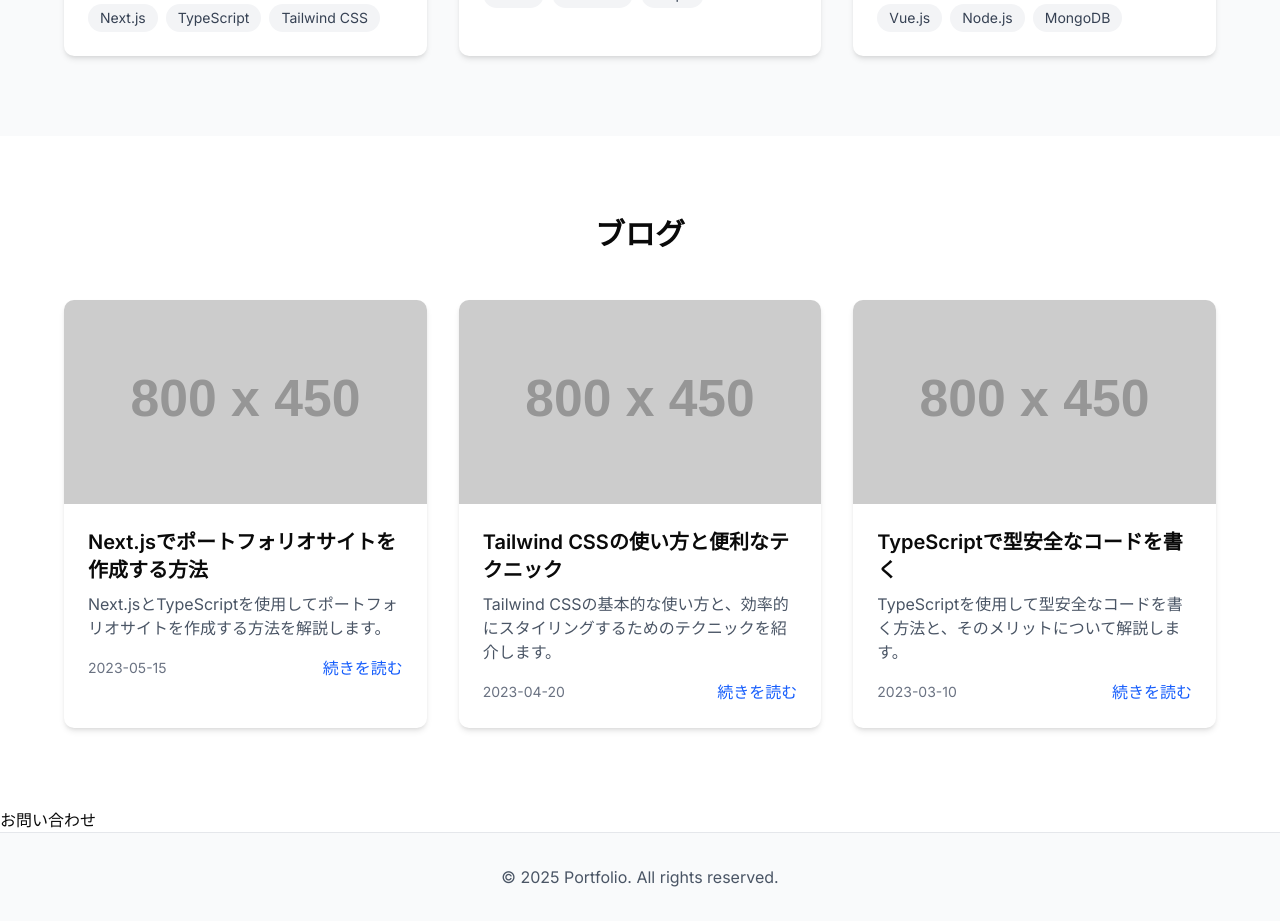
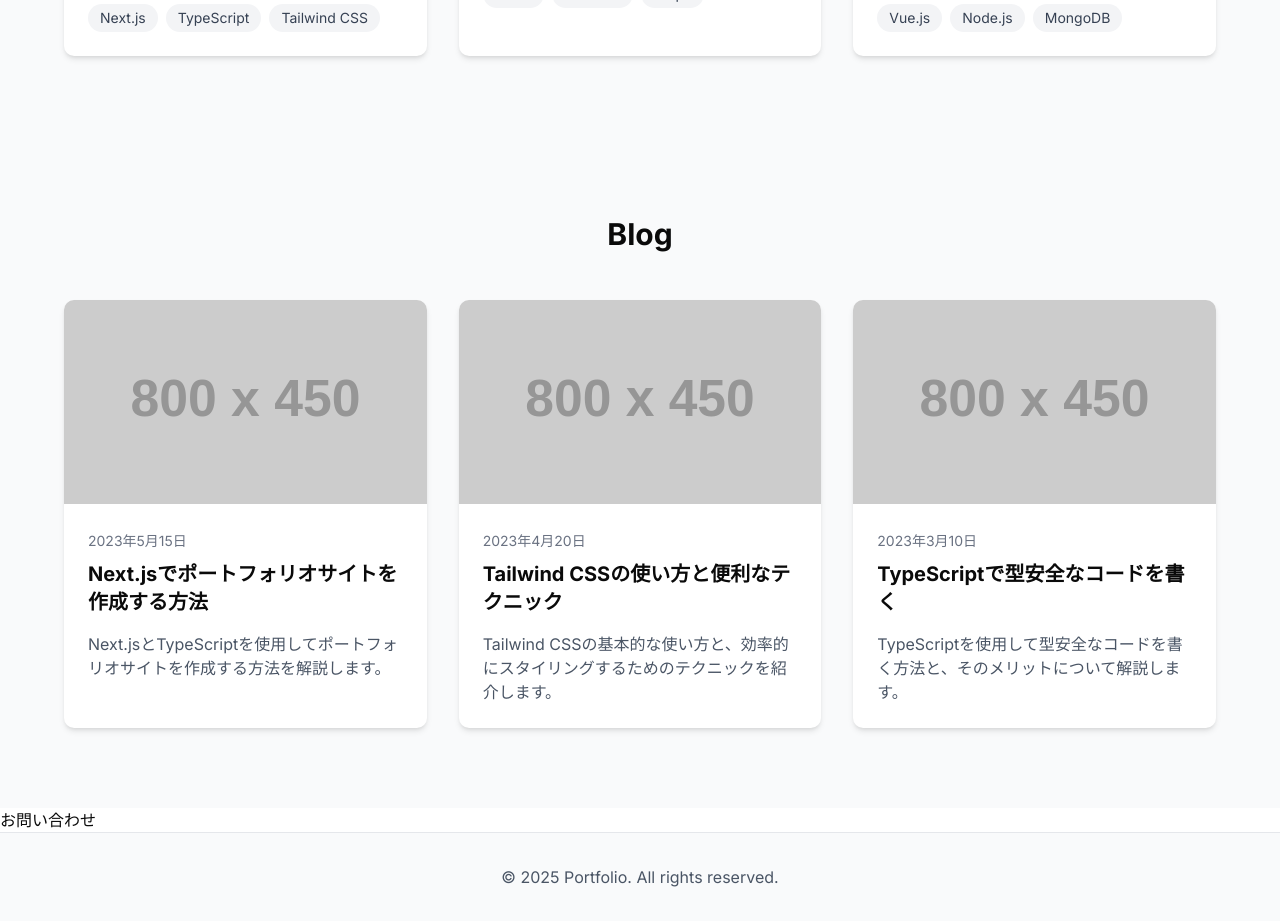
Before and after one commit to nekihcom/portfolio, a Next.js app: page / in a window 1280 px wide. Shown: the part 640-1561 px from the top of the page. Built offline with nearby package versions, Linux system fonts and the light colour scheme.

Commit message:
✨: ブログのタイトルをリンクに変更し、続きを読むリンクを削除

```diff
--- a/src/components/sections/Blog.tsx
+++ b/src/components/sections/Blog.tsx
@@ -3,31 +3,19 @@
 import { motion } from "framer-motion"
 import Image from "next/image"
 import { blogData } from "@/data/blog"
-import { Container } from "../../components/ui/Container"
+import { Container } from "@/components/ui/Container"
+import { SectionTitle } from "@/components/ui/SectionTitle"
+import { formatDate } from "@/lib/utils"
+import Link from "next/link"
 
-export function Blog() {
+export const Blog = () => {
   return (
-    <section className="py-20 bg-white">
-      <Container className="max-w-[1200px]">
-        <motion.h2
-          initial={{ opacity: 0, y: 20 }}
-          whileInView={{ opacity: 1, y: 0 }}
-          viewport={{ once: true }}
-          transition={{ duration: 0.5 }}
-          className="text-3xl font-bold text-center mb-12"
-        >
-          ブログ
-        </motion.h2>
+    <section id="blog" className="py-20 bg-gray-50">
+      <Container>
+        <SectionTitle>Blog</SectionTitle>
         <div className="grid grid-cols-1 md:grid-cols-2 lg:grid-cols-3 gap-8">
-          {blogData.map((post, index) => (
-            <motion.article
-              key={post.title}
-              initial={{ opacity: 0, y: 20 }}
-              whileInView={{ opacity: 1, y: 0 }}
-              viewport={{ once: true }}
-              transition={{ duration: 0.5, delay: index * 0.1 }}
-              className="bg-white rounded-lg shadow-md overflow-hidden"
-            >
+          {blogData.map((post) => (
+            <article key={post.title} className="bg-white rounded-lg shadow-md overflow-hidden">
               <div className="aspect-video relative">
                 <Image
                   src={post.image}
@@ -37,21 +25,15 @@ export function Blog() {
                 />
               </div>
               <div className="p-6">
-                <h3 className="text-xl font-semibold mb-2">{post.title}</h3>
-                <p className="text-gray-600 mb-4">{post.excerpt}</p>
-                <div className="flex justify-between items-center">
-                  <span className="text-sm text-gray-500">{post.date}</span>
-                  <a
-                    href={post.url}
-                    className="text-blue-600 hover:text-blue-800"
-                    target="_blank"
-                    rel="noopener noreferrer"
-                  >
-                    続きを読む
-                  </a>
-                </div>
+                <time className="text-sm text-gray-500">{formatDate(post.date)}</time>
+                <h3 className="mt-2 text-xl font-bold">
+                  <Link href={post.url} className="hover:text-blue-600 transition-colors">
+                    {post.title}
+                  </Link>
+                </h3>
+                <p className="mt-4 text-gray-600">{post.excerpt}</p>
               </div>
-            </motion.article>
+            </article>
           ))}
         </div>
       </Container>
--- /dev/null
+++ b/src/components/ui/SectionTitle.tsx
@@ -0,0 +1,19 @@
+import { motion } from "framer-motion"
+
+interface SectionTitleProps {
+  children: React.ReactNode
+}
+
+export const SectionTitle = ({ children }: SectionTitleProps) => {
+  return (
+    <motion.h2
+      initial={{ opacity: 0, y: 20 }}
+      whileInView={{ opacity: 1, y: 0 }}
+      viewport={{ once: true }}
+      transition={{ duration: 0.5 }}
+      className="text-3xl font-bold text-center mb-12"
+    >
+      {children}
+    </motion.h2>
+  )
+}
--- a/src/lib/utils.ts
+++ b/src/lib/utils.ts
@@ -10,3 +10,17 @@ export const containerWidth = {
   md: "w-[90%] max-w-[660px]",
   lg: "w-[90%] max-w-[1200px]",
 }
+
+/**
+ * 日付をフォーマットする関数
+ * @param dateString ISO形式の日付文字列
+ * @returns フォーマットされた日付文字列（例：2023年5月15日）
+ */
+export const formatDate = (dateString: string): string => {
+  const date = new Date(dateString)
+  return date.toLocaleDateString('ja-JP', {
+    year: 'numeric',
+    month: 'long',
+    day: 'numeric'
+  })
+}
```
